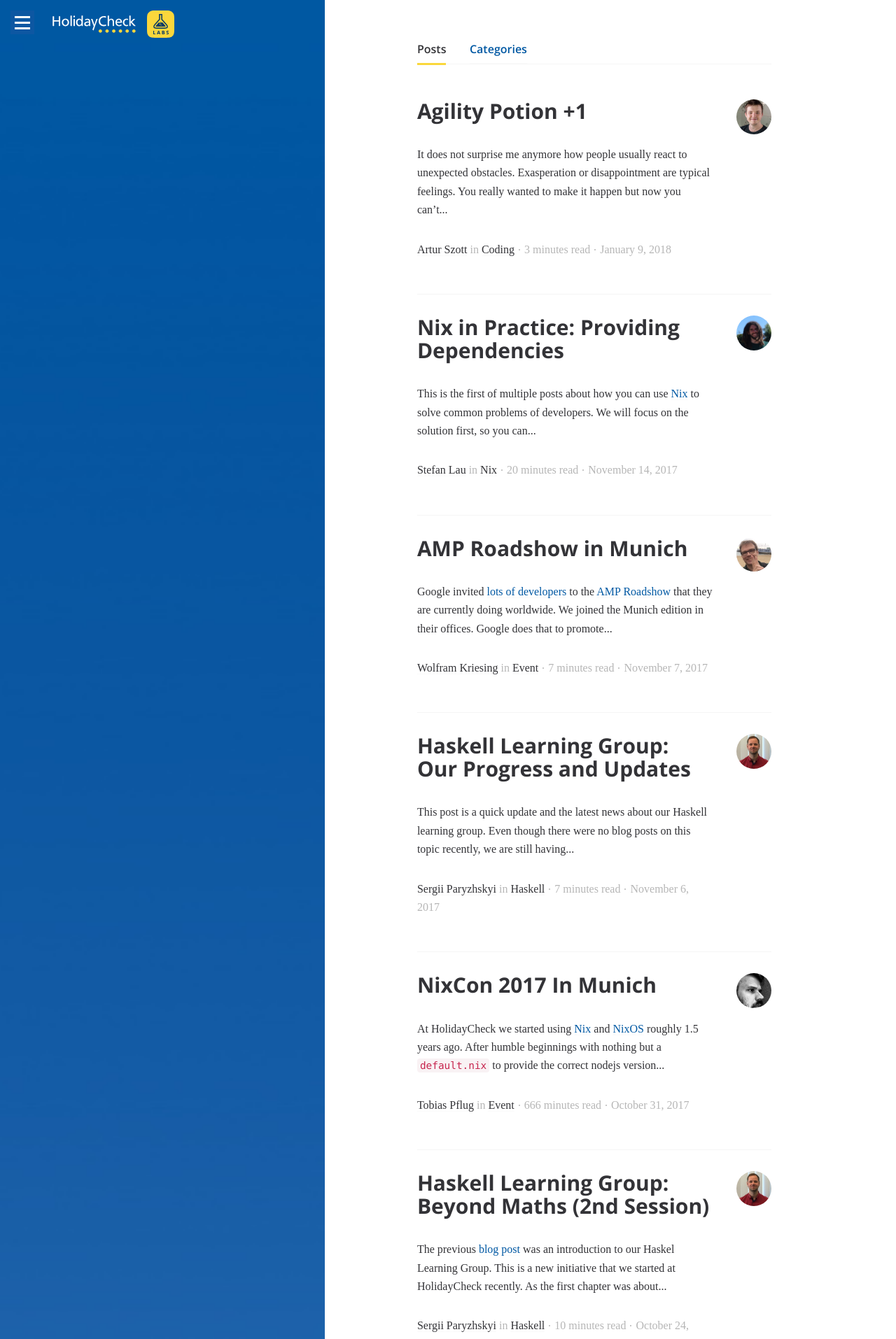
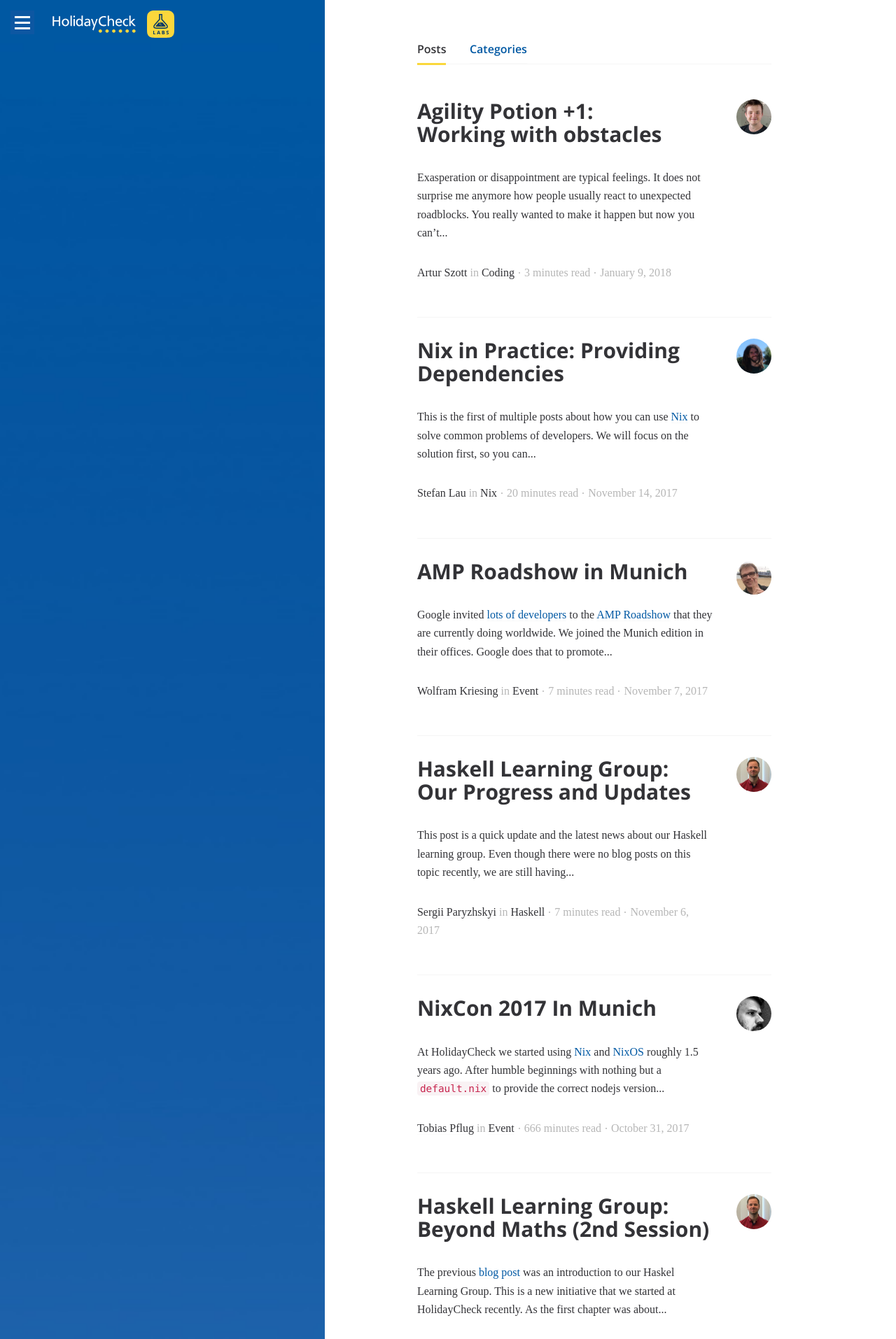
Before and after one commit to holidaycheck/tech-blog, a Jekyll site: the page built from index.md, in a window 1280 px wide. Shown: the top 1914 px of the page at 70% size. Built offline with Jekyll 4.4.1, drawn with Linux system fonts in a browser that asks for light colours; some web fonts are replaced.

Commit message:
Improve title and intro

```diff
--- a/_posts/2017-12-05-agility-potion-plus-one.md
+++ b/_posts/2017-12-05-agility-potion-plus-one.md
@@ -1,6 +1,6 @@
 ---
 layout: post
-title:  "Agility Potion +1"
+title:  "Agility Potion +1: <br>  Working with obstacles"
 date: 2018-01-09 10:36:00 +0200
 categories: coding
 author_name: Artur Szott
@@ -12,8 +12,7 @@
 show_related_posts: false
 square_related:
 ---
-
-It does not surprise me anymore how people usually react to unexpected obstacles. Exasperation or disappointment are typical feelings. You really wanted to make it happen but now you can’t and it’s all just because that little thing stopped you. The harded you wanted it, the more intense this feeling was. I had moments like that too—a lot of them. Over the years, though, I learned that they don’t matter If I deal with the feeling fast and start thinking about moving forward. **It’s all that matters**.
+Exasperation or disappointment are typical feelings. It does not surprise me anymore how people usually react to unexpected roadblocks. You really wanted to make it happen but now you can’t and it’s all just because that little thing stopped you. The harded you wanted it, the more intense this feeling was. I had moments like that too—a lot of them. Over the years, though, I learned that they don’t matter If I deal with the feeling fast and start thinking about moving forward. **It’s all that matters**.
 
 I know I can work on my way of approaching this kind of situations. Though I’ve found more productive ways to restore my focus—objectively look around to see what the situation really is. Are my feelings right? Sure, I’m fully entitled to them.
 
```
